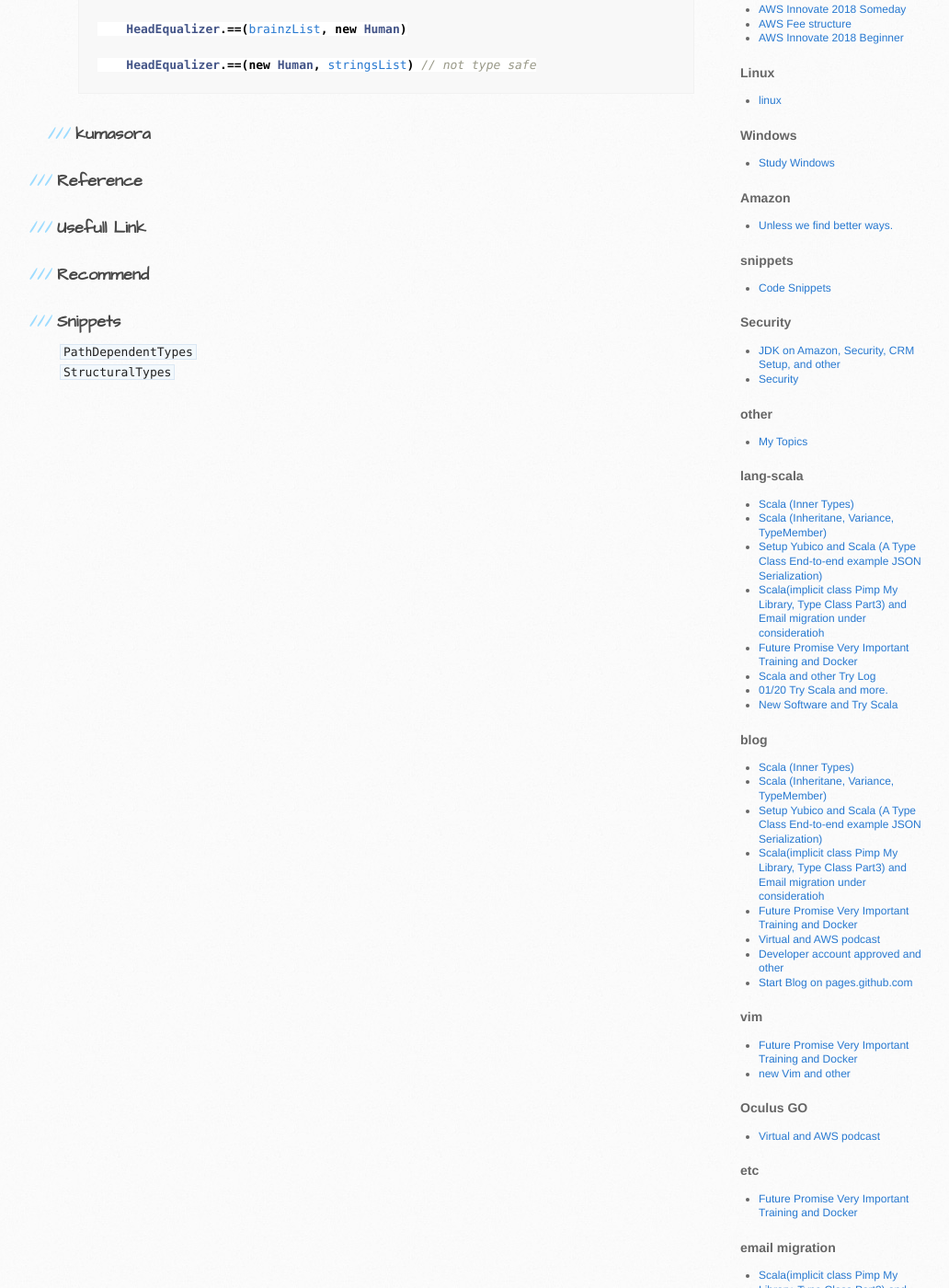
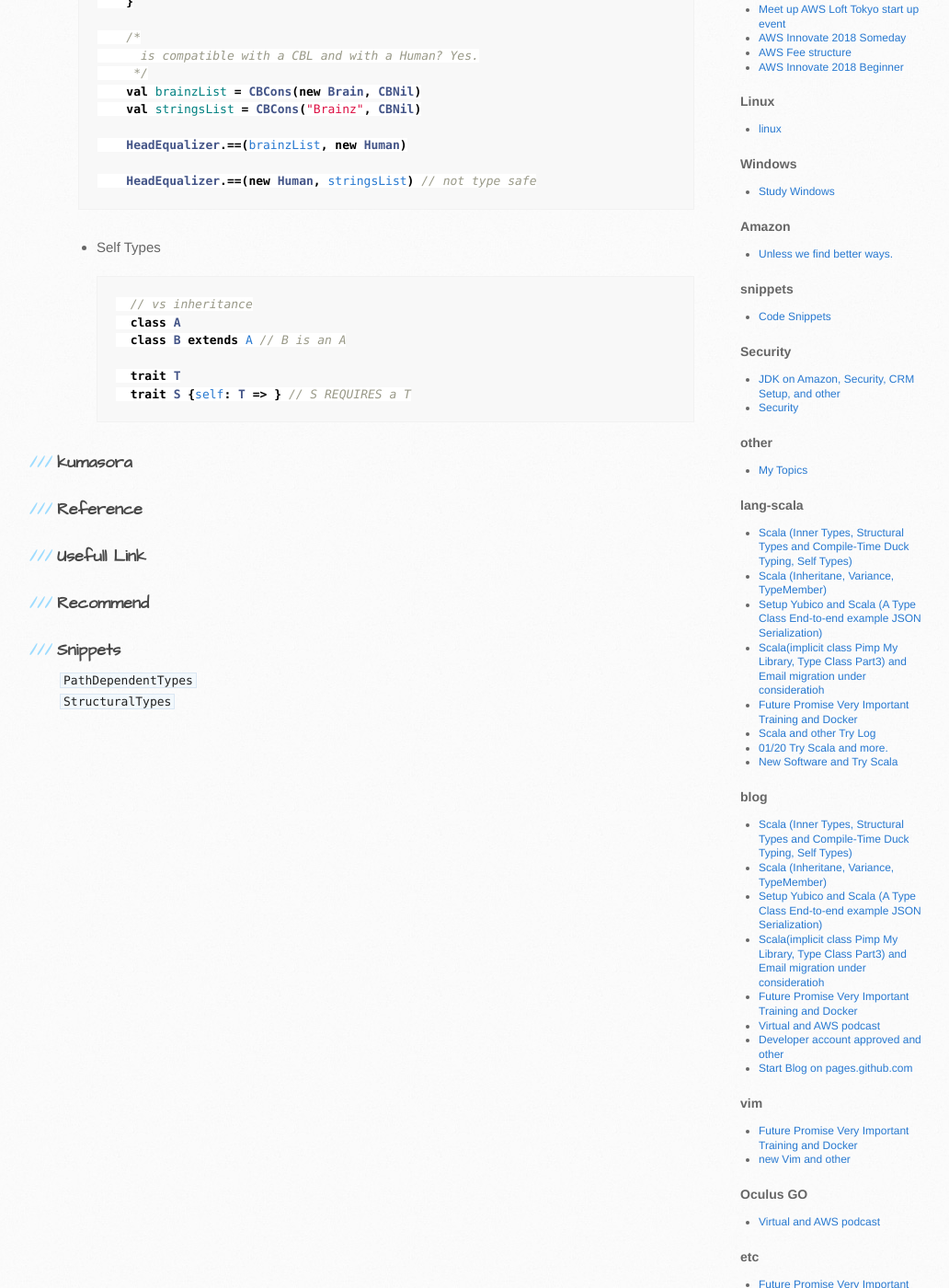
Before and after one commit to friendbear/friendbear.github.io.2021-10-19, a Jekyll site: the page built from _posts/2019-01-31-friendbear.md, in a window 1280 px wide and 1400 px high, scrolled down 1345 px. Shown: the whole window at 92% size, without its empty margins (105-1137 px from the left). Built offline with Jekyll 4.4.1, drawn with Linux system fonts in a browser that asks for light colours; comment, search, counter and statistics services are not loaded; part of the change alters nothing that is shown; some of the changed text lies outside the part shown.

Commit message:
Self type trait A { self: T => }

````diff
--- a/_posts/2019-01-31-friendbear.md
+++ b/_posts/2019-01-31-friendbear.md
@@ -1,7 +1,7 @@
 ---
 layout: post
 author: friendbear
-title:  Scala (Inner Types)
+title:  Scala (Inner Types, Structural Types and Compile-Time Duck Typing, Self Types)
 categories: [blog, lang-scala]
 tags: [lang-scala]
 ---
@@ -58,6 +58,17 @@ tags: [lang-scala]
 
       HeadEqualizer.==(new Human, stringsList) // not type safe
     ```
+  - Self Types
+
+    ```scala
+      // vs inheritance
+      class A
+      class B extends A // B is an A
+
+      trait T
+      trait S {self: T => } // S REQUIRES a T
+    ```
+
 ### kumasora
 
 ### Reference
@@ -248,13 +259,88 @@ def StructuralTypes(args: String*) = {
 </code>
 </pre>
 <details>
-<summary><code>Type Members</code></summary>
+<summary><code>Self Types</code></summary>
 <pre>
 <code>
 #!/usr/bin/env amm
 
 @main
-def TypeMembers(args: String*) = {
+def SelfTypes(args: String*) = {
+  // requiring a type to be mixed in
+
+  trait Instrumentalist {
+    def play(): Unit
+  }
+
+  // SELF TYPE whoever implements Singer to implement Instrumentalist
+  trait Singer { this: Instrumentalist =>
+
+    // rest of the implementation or API
+    def sing(): Unit
+  }
+
+  class LeadSinger extends Singer with Instrumentalist {
+    override def play(): Unit = ???
+    override def sing(): Unit = ???
+  }
+
+  val jamesHetfield = new Singer with Instrumentalist {
+    override def play(): Unit = ???
+    override def sing(): Unit = ???
+  }
+
+  class Guitarist extends Instrumentalist {
+    override def play(): Unit = println("(guitar solo)")
+  }
+
+  val ericClapton = new Guitarist with Singer {
+    override def sing(): Unit = ???
+  }
+
+  // vs inheritance
+  class A
+  class B extends A // B is an A
+
+  trait T
+  trait S {self: T => } // S REQUIRES a T
+
+  // CAKE PATTERN => "dependency injection"
+
+  // DI
+  class Component {
+    // API
+
+  }
+  class ComponentA extends Component
+  class ComponentB extends Component
+  class DependentComponent(val component: Component)
+
+  // CAKE PATTERN
+  trait ScalaComponent {
+    // API
+    def action(x: Int): String
+  }
+  trait ScalaDependentComponent { self: ScalaComponent =>
+    def dependentAction(x: Int): String = action(x) + " this rocks!"
+  }
+  trait ScalaApplication { self: ScalaDependentComponent => }
+
+  // layer 1 - small components
+  trait Picture extends ScalaComponent
+  trait Stats extends ScalaComponent
+
+  // layer 2 - compose
+  trait Profile extends ScalaDependentComponent with Picture
+  trait Analytics extends ScalaDependentComponent with Stats
+
+  // layer 3 - app
+  trait AnalyticsApp extends ScalaApplication with Analytics
+
+  // cyclical dependencies
+  // class X extends Y
+  // class Y extends X
+  trait X { self: Y => }
+  trait Y { self: X => }
 }
 </code>
 </pre>
````
